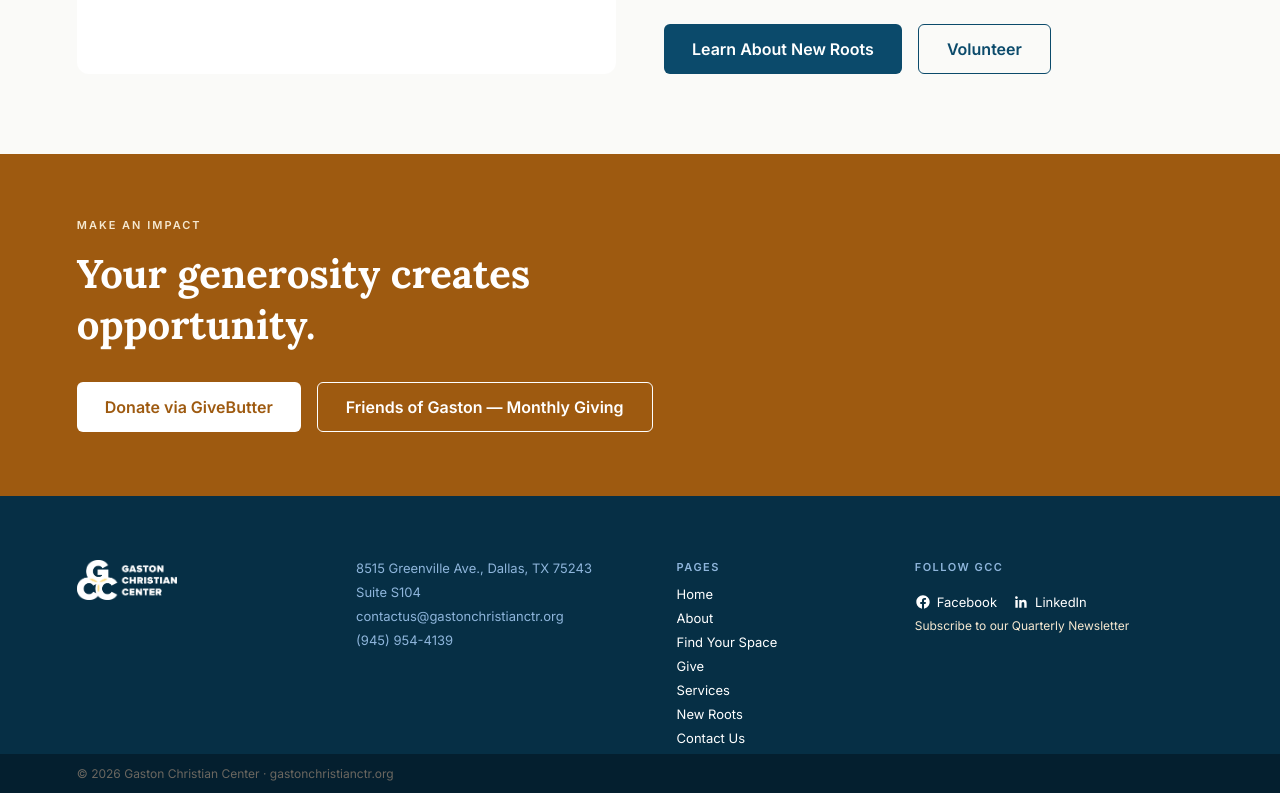
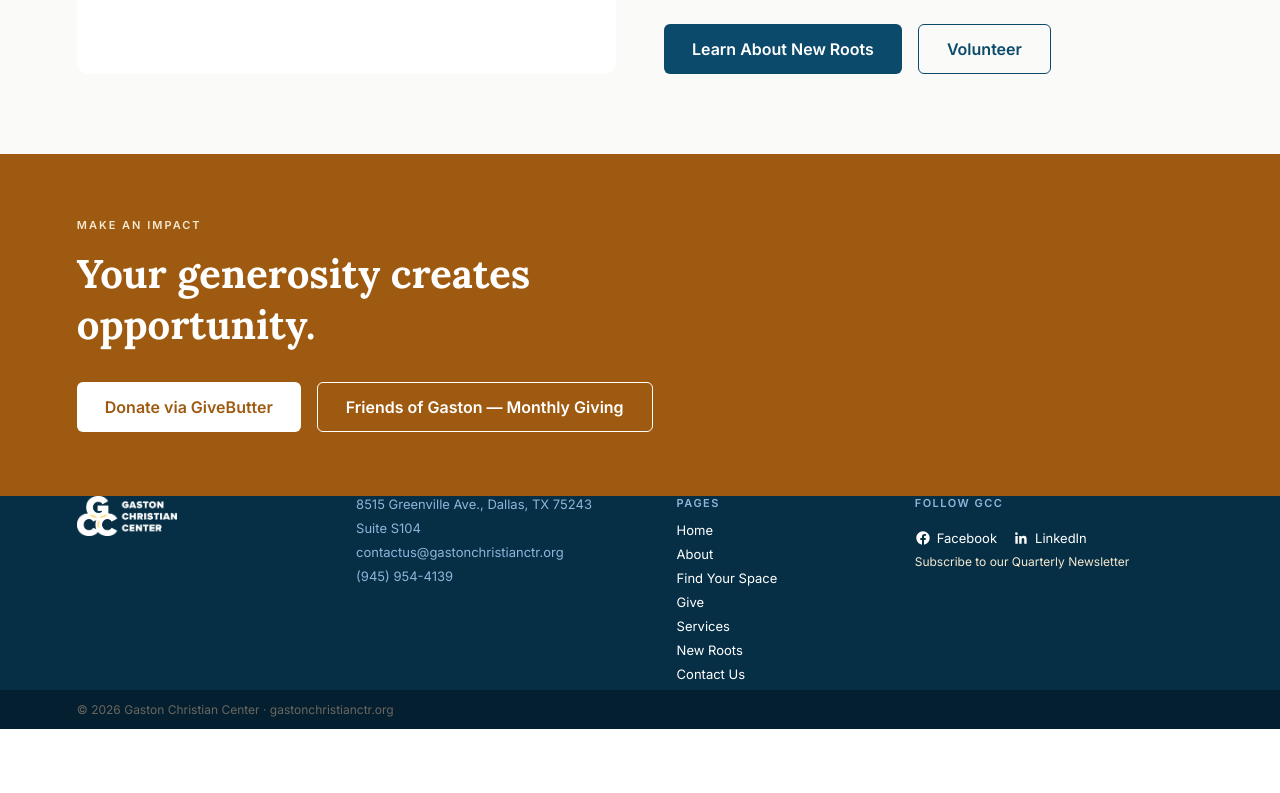
Before and after one commit to gastonaiagent01-lab/gcc-website, a React (Vite) app: page / in a window 1280 px wide. Shown: the part 2079-2872 px from the top of the page. After the commit the page ends 2808 px from the top, so only its background shows below. Built offline with nearby package versions, Linux system fonts and the light colour scheme; no server answers.

Commit message:
Move footer top gap to bottom of Pages column (GAS-77)
Removed the 64px .footer padding-top (the empty navy gap above the
"Pages"/"Follow GCC" headings) and added it to footer-grid's
padding-bottom instead, so the extra breathing room now sits below
Contact Us before the copyright bar.

```diff
--- a/src/components/Footer.css
+++ b/src/components/Footer.css
@@ -1,14 +1,13 @@
 .footer {
   background: var(--color-navy-900);
   color: var(--color-navy-200);
-  padding-top: 64px;
 }
 
 .footer-grid {
   display: grid;
   grid-template-columns: 1.2fr 1.4fr 1fr 1.4fr;
   gap: 32px;
-  padding-bottom: 64px;
+  padding-bottom: 128px;
 }
 
 .footer-logo {
```
